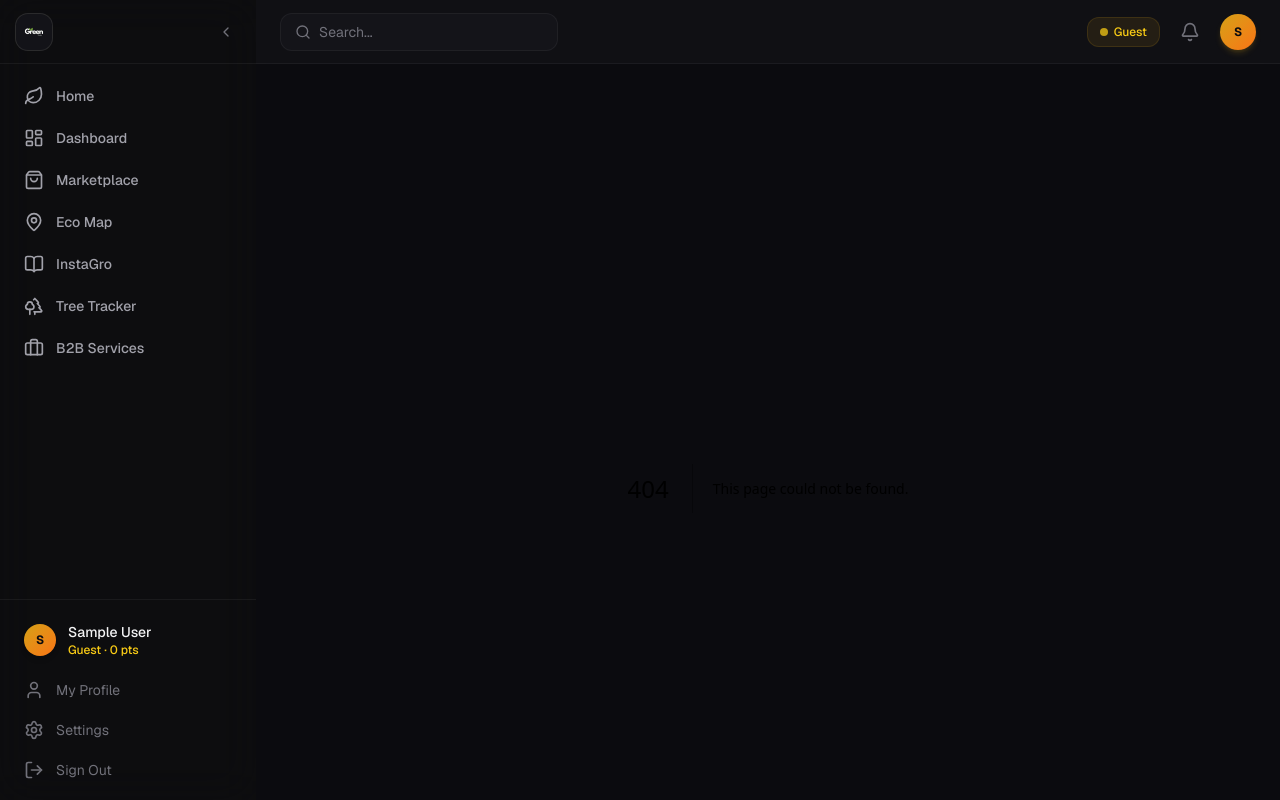
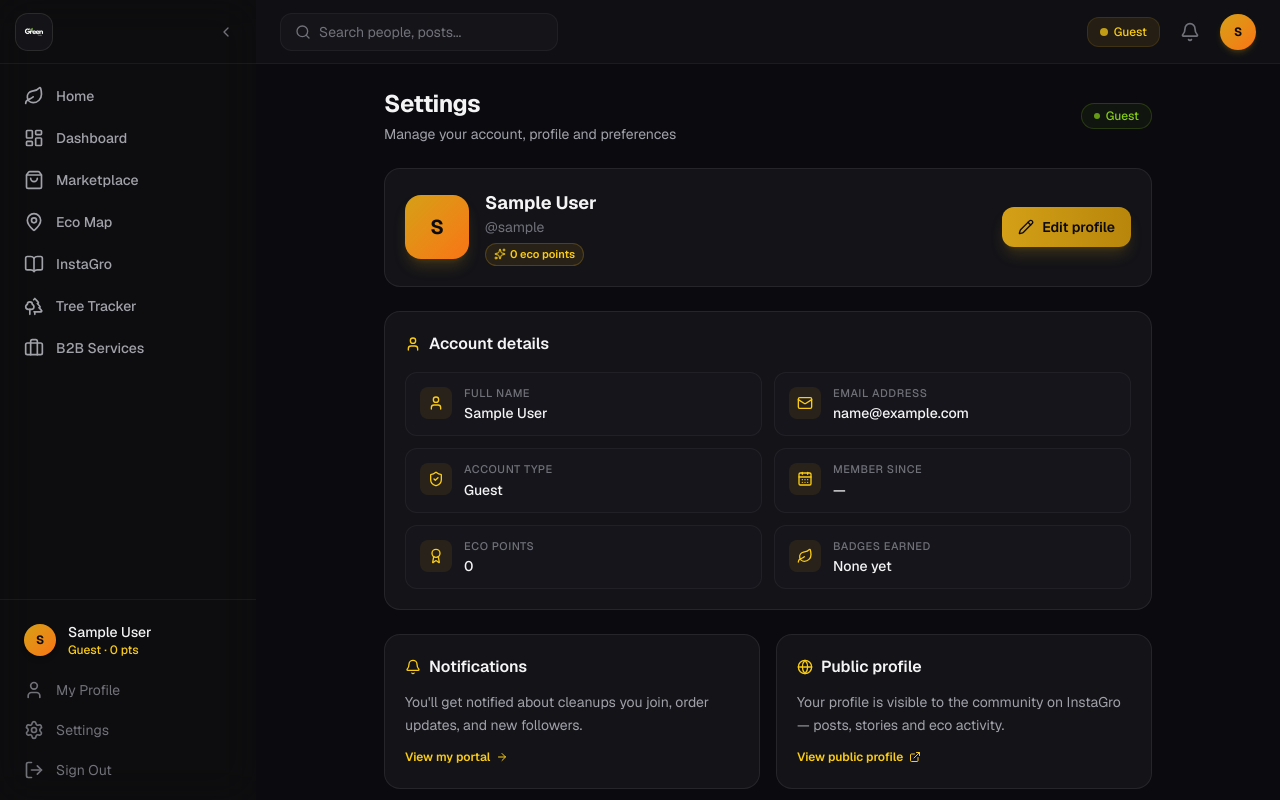
Before and after one commit to stimanios2025S/green-duty, a Next.js app: page /settings in a window 1280 px wide. Before the commit this address had no page. Built offline with nearby package versions, Linux system fonts and the light colour scheme; sample sign-in values are in the browser's storage.

Commit message:
GreenDuty launch: photo upload, cleanup email alerts, WhatsApp/Gmail donations, settings page, global search

```diff
--- a/app/login/page.tsx
+++ b/app/login/page.tsx
@@ -118,7 +118,7 @@ export default function LoginPage() {
         </div>
 
         <p className="relative text-xs text-gd-text-muted">
-          © 2025 GreenDuty Platform · Uniting Agriculture, Technology &amp; Environmental Action
+          © 2026 GreenDuty Platform · Uniting Agriculture, Technology &amp; Environmental Action
         </p>
       </div>
 
--- /dev/null
+++ b/app/settings/page.tsx
@@ -0,0 +1,146 @@
+"use client";
+import { useRef, useState, useEffect } from "react";
+import anime from "animejs";
+import Link from "next/link";
+import { Card } from "@/components/ui/Card";
+import { AnimeWrapper } from "@/components/ui/AnimeWrapper";
+import { ProfileEditor } from "@/components/instagro/ProfileEditor";
+import { useAuth } from "@/lib/auth-context";
+import { ROLE_LABEL } from "@/lib/nav-config";
+import {
+  User as UserIcon, Mail, ShieldCheck, Leaf, Pencil, Globe, Bell,
+  Sparkles, ArrowRight, CalendarDays, Award, MessageCircle, ExternalLink
+} from "lucide-react";
+
+export default function SettingsPage() {
+  const { user } = useAuth();
+  const titleRef = useRef<HTMLDivElement>(null);
+  const [showEditor, setShowEditor] = useState(false);
+
+  useEffect(() => {
+    if (titleRef.current) anime({ targets: titleRef.current, opacity: [0, 1], translateY: [20, 0], duration: 600, easing: "easeOutCubic" });
+  }, []);
+
+  if (!user) return null;
+
+  const type = user.accountType || "guest";
+  const roleLabel = ROLE_LABEL[type] || "Guest";
+  const joined = user.joinedAt ? new Date(user.joinedAt).toLocaleDateString(undefined, { year: "numeric", month: "long", day: "numeric" }) : "—";
+  const myUsername = user.username || user.name?.toLowerCase().replace(/\s+/g, ".") || "you";
+
+  const infoRow = (icon: React.ReactNode, label: string, value: string) => (
+    <div className="flex items-start gap-3 rounded-xl border border-gd-border bg-gd-elevated/40 px-3.5 py-3">
+      <div className="mt-0.5 flex h-8 w-8 flex-shrink-0 items-center justify-center rounded-lg bg-gd-accent-500/10 text-gd-accent-400">{icon}</div>
+      <div className="min-w-0">
+        <p className="text-[11px] font-medium uppercase tracking-wider text-gd-text-muted">{label}</p>
+        <p className="mt-0.5 truncate text-sm font-medium text-gd-text-primary">{value || "—"}</p>
+      </div>
+    </div>
+  );
+
+  return (
+    <div className="mx-auto max-w-3xl space-y-6">
+      <AnimeWrapper animate="fadeIn">
+        <div ref={titleRef} className="flex items-start sm:items-center justify-between flex-col sm:flex-row gap-4">
+          <div>
+            <h1 className="text-2xl font-bold text-gd-text-primary tracking-tight">Settings</h1>
+            <p className="text-sm text-gd-text-secondary mt-1">Manage your account, profile and preferences</p>
+          </div>
+          <span className="inline-flex items-center gap-1.5 rounded-full border border-gd-olive-500/20 bg-gd-olive-500/5 px-3 py-1 text-xs font-medium text-gd-olive-500">
+            <span className="h-1.5 w-1.5 rounded-full bg-gd-olive-500 animate-pulse" /> {roleLabel}
+          </span>
+        </div>
+      </AnimeWrapper>
+
+      {/* Profile card */}
+      <Card>
+        <div className="flex items-center gap-4">
+          <div className="flex h-16 w-16 items-center justify-center overflow-hidden rounded-2xl bg-gradient-to-br from-gd-accent-500 to-gd-ember-500 text-gd-text-inverse text-xl font-bold shadow-lg shadow-gd-accent-500/20">
+            {user.avatarUrl && user.avatarUrl !== "/logo.png" ? (
+              // eslint-disable-next-line @next/next/no-img-element
+              <img src={user.avatarUrl} alt={user.name} className="h-full w-full object-cover" />
+            ) : (
+              user.name?.charAt(0)?.toUpperCase() || "G"
+            )}
+          </div>
+          <div className="min-w-0 flex-1">
+            <h2 className="truncate text-lg font-bold text-gd-text-primary">{user.name}</h2>
+            <p className="truncate text-sm text-gd-text-muted">@{myUsername}</p>
+            <div className="mt-1.5 flex flex-wrap items-center gap-2">
+              <span className="inline-flex items-center gap-1 rounded-full border border-gd-accent-500/25 bg-gd-accent-500/10 px-2 py-0.5 text-[11px] font-semibold text-gd-accent-400">
+                <Sparkles className="h-3 w-3" /> {(user.points || 0).toLocaleString()} eco points
+              </span>
+              {(user.badges || []).slice(0, 3).map(b => (
+                <span key={b} className="rounded-full border border-gd-border bg-gd-elevated px-2 py-0.5 text-[11px] font-medium text-gd-text-secondary">{b}</span>
+              ))}
+            </div>
+          </div>
+          <button
+            onClick={() => setShowEditor(true)}
+            className="flex items-center gap-2 rounded-xl bg-gradient-to-r from-gd-accent-500 to-gd-accent-600 px-4 py-2.5 text-sm font-semibold text-gd-text-inverse shadow-lg shadow-gd-accent-500/20 hover:brightness-110 transition-all"
+          >
+            <Pencil className="h-4 w-4" /> Edit profile
+          </button>
+        </div>
+      </Card>
+
+      {/* Account details */}
+      <Card>
+        <h3 className="mb-4 flex items-center gap-2 font-semibold text-gd-text-primary">
+          <UserIcon className="h-4 w-4 text-gd-accent-400" /> Account details
+        </h3>
+        <div className="grid gap-3 sm:grid-cols-2">
+          {infoRow(<UserIcon className="h-4 w-4" />, "Full name", user.name)}
+          {infoRow(<Mail className="h-4 w-4" />, "Email address", user.email)}
+          {infoRow(<ShieldCheck className="h-4 w-4" />, "Account type", roleLabel)}
+          {infoRow(<CalendarDays className="h-4 w-4" />, "Member since", joined)}
+          {infoRow(<Award className="h-4 w-4" />, "Eco points", (user.points || 0).toLocaleString())}
+          {infoRow(<Leaf className="h-4 w-4" />, "Badges earned", (user.badges || []).length ? user.badges!.join(" · ") : "None yet")}
+        </div>
+      </Card>
+
+      {/* Preferences & links */}
+      <div className="grid gap-4 sm:grid-cols-2">
+        <Card>
+          <h3 className="mb-3 flex items-center gap-2 font-semibold text-gd-text-primary">
+            <Bell className="h-4 w-4 text-gd-accent-400" /> Notifications
+          </h3>
+          <p className="text-sm text-gd-text-secondary leading-relaxed">
+            You&apos;ll get notified about cleanups you join, order updates, and new followers.
+          </p>
+          <Link href="/dashboard" className="mt-3 inline-flex items-center gap-1.5 text-xs font-semibold text-gd-accent-400 hover:text-gd-accent-300 transition-colors">
+            View my portal <ArrowRight className="h-3 w-3" />
+          </Link>
+        </Card>
+        <Card>
+          <h3 className="mb-3 flex items-center gap-2 font-semibold text-gd-text-primary">
+            <Globe className="h-4 w-4 text-gd-accent-400" /> Public profile
+          </h3>
+          <p className="text-sm text-gd-text-secondary leading-relaxed">
+            Your profile is visible to the community on InstaGro — posts, stories and eco activity.
+          </p>
+          <Link href={`/feed/${myUsername}`} className="mt-3 inline-flex items-center gap-1.5 text-xs font-semibold text-gd-accent-400 hover:text-gd-accent-300 transition-colors">
+            View public profile <ExternalLink className="h-3 w-3" />
+          </Link>
+        </Card>
+      </div>
+
+      {/* Support */}
+      <Card>
+        <h3 className="mb-3 flex items-center gap-2 font-semibold text-gd-text-primary">
+          <MessageCircle className="h-4 w-4 text-gd-accent-400" /> Need help?
+        </h3>
+        <p className="text-sm text-gd-text-secondary leading-relaxed">
+          Questions about donations, cleanups or the marketplace? Reach us through the
+          <span className="mx-1 font-medium text-gd-text-primary">Sponsor Trees</span>
+          flow — we reply on WhatsApp or email.
+        </p>
+        <Link href="/tree-tracker" className="mt-3 inline-flex items-center gap-1.5 text-xs font-semibold text-gd-accent-400 hover:text-gd-accent-300 transition-colors">
+          Go to Tree Tracker <ArrowRight className="h-3 w-3" />
+        </Link>
+      </Card>
+
+      <ProfileEditor isOpen={showEditor} onClose={() => setShowEditor(false)} onSaved={() => setShowEditor(false)} />
+    </div>
+  );
+}
--- a/components/instagro/PostCard.tsx
+++ b/components/instagro/PostCard.tsx
@@ -6,6 +6,7 @@ import { useInsta } from "@/lib/instagro-store";
 import { useAuth } from "@/lib/auth-context";
 import { ApiPost } from "@/lib/instagro-api";
 import { MUSIC_TRACKS, playTrack, stopMusic, MusicHandle } from "@/lib/instagro-music";
+import { cn } from "@/lib/utils";
 
 /** Render caption with #hashtags clickable */
 function renderCaption(text: string) {
@@ -27,6 +28,8 @@ export function PostCard({ post }: { post: ApiPost }) {
   const [menuOpen, setMenuOpen] = useState(false);
   const [linkCopied, setLinkCopied] = useState(false);
   const [deleting, setDeleting] = useState(false);
+  const [reported, setReported] = useState(false);
+  const [dismissed, setDismissed] = useState(false);
   const [musicPlaying, setMusicPlaying] = useState(false);
   const [videoMuted, setVideoMuted] = useState(true);
   const musicHandleRef = useRef<MusicHandle | null>(null);
@@ -104,9 +107,6 @@ export function PostCard({ post }: { post: ApiPost }) {
             <div className="absolute right-0 top-9 z-20 w-44 overflow-hidden rounded-xl border border-gd-border bg-gd-card shadow-xl">
               {isMine ? (
                 <>
-                  <button onClick={() => setMenuOpen(false)} className="flex w-full items-center gap-2 px-4 py-2.5 text-sm text-gd-text-secondary hover:bg-gd-elevated transition-colors">
-                    <Link2 className="h-4 w-4" /> Edit post
-                  </button>
                   <button onClick={handleDelete} disabled={deleting} className="flex w-full items-center gap-2 px-4 py-2.5 text-sm text-red-400 hover:bg-gd-elevated transition-colors">
                     <Trash2 className="h-4 w-4" /> {deleting ? "Deleting..." : "Delete post"}
                   </button>
@@ -116,11 +116,25 @@ export function PostCard({ post }: { post: ApiPost }) {
                 </>
               ) : (
                 <>
-                  <button onClick={() => { setMenuOpen(false); alert("Thanks — the post has been reported for review."); }} className="flex w-full items-center gap-2 px-4 py-2.5 text-sm text-red-400 hover:bg-gd-elevated transition-colors">
-                    <Flag className="h-4 w-4" /> Report post
+                  <button
+                    onClick={() => { setMenuOpen(false); setReported(true); }}
+                    disabled={reported}
+                    className={cn(
+                      "flex w-full items-center gap-2 px-4 py-2.5 text-sm transition-colors",
+                      reported ? "text-gd-success cursor-default" : "text-red-400 hover:bg-gd-elevated"
+                    )}
+                  >
+                    {reported ? <Check className="h-4 w-4" /> : <Flag className="h-4 w-4" />} {reported ? "Reported for review" : "Report post"}
                   </button>
-                  <button onClick={() => { setMenuOpen(false); alert("Thanks for the feedback — we'll show fewer posts like this."); }} className="flex w-full items-center gap-2 px-4 py-2.5 text-sm text-gd-text-secondary hover:bg-gd-elevated transition-colors">
-                    <Flag className="h-4 w-4" /> Not interested
+                  <button
+                    onClick={() => { setMenuOpen(false); setDismissed(true); }}
+                    disabled={dismissed}
+                    className={cn(
+                      "flex w-full items-center gap-2 px-4 py-2.5 text-sm transition-colors",
+                      dismissed ? "text-gd-success cursor-default" : "text-gd-text-secondary hover:bg-gd-elevated"
+                    )}
+                  >
+                    {dismissed ? <Check className="h-4 w-4" /> : <Flag className="h-4 w-4" />} {dismissed ? "Hidden from feed" : "Not interested"}
                   </button>
                   <button onClick={copyLink} className="flex w-full items-center gap-2 px-4 py-2.5 text-sm text-gd-text-secondary hover:bg-gd-elevated transition-colors">
                     <Link2 className="h-4 w-4" /> Copy link
--- a/components/layout/Header.tsx
+++ b/components/layout/Header.tsx
@@ -57,10 +57,15 @@ export function Header() {
         <button className="lg:hidden rounded-xl p-2 text-gd-text-muted hover:text-gd-text-secondary hover:bg-gd-elevated transition-colors" onClick={() => setShowMobileMenu(!showMobileMenu)}>
           <Menu className="h-5 w-5" />
         </button>
-        <div className="hidden sm:flex items-center gap-2 rounded-xl border border-gd-border bg-gd-elevated/50 px-3.5 py-2 transition-colors focus-within:border-gd-accent-500/40 focus-within:ring-1 focus-within:ring-gd-accent-500/20">
-          <Search className="h-4 w-4 text-gd-text-muted" />
-          <input type="text" placeholder="Search..." className="w-56 bg-transparent text-sm text-gd-text-primary placeholder-gd-text-muted outline-none" />
-        </div>
+        <button
+          type="button"
+          onClick={() => window.dispatchEvent(new CustomEvent("gd:open-search"))}
+          className="hidden sm:flex items-center gap-2 rounded-xl border border-gd-border bg-gd-elevated/50 px-3.5 py-2 text-gd-text-muted transition-colors hover:border-gd-accent-500/40 hover:text-gd-text-secondary focus-within:border-gd-accent-500/40"
+          title="Search people, posts, hashtags"
+        >
+          <Search className="h-4 w-4" />
+          <span className="w-56 text-left text-sm">Search people, posts...</span>
+        </button>
       </div>
 
       <div className="flex items-center gap-3">
--- a/components/layout/Providers.tsx
+++ b/components/layout/Providers.tsx
@@ -1,10 +1,11 @@
 "use client";
-import { ReactNode, useEffect } from "react";
+import { ReactNode, useEffect, useState } from "react";
 import Link from "next/link";
 import { useRouter, usePathname } from "next/navigation";
 import { Home, Search, PlusSquare, Send, User as UserIcon } from "lucide-react";
 import { Sidebar } from "./Sidebar";
 import { Header } from "./Header";
+import { SearchModal } from "@/components/instagro/SearchModal";
 import { AuthProvider, useAuth } from "@/lib/auth-context";
 
 const PUBLIC_PATHS = ["/login", "/auth/register", "/auth/verify"];
@@ -59,6 +60,14 @@ function Shell({ children }: { children: ReactNode }) {
   const router = useRouter();
   const pathname = usePathname();
   const isPublic = PUBLIC_PATHS.some(p => pathname?.startsWith(p));
+  const [showSearch, setShowSearch] = useState(false);
+
+  // Global search — works from the header search box & mobile nav on ANY page
+  useEffect(() => {
+    const onSearch = () => setShowSearch(true);
+    window.addEventListener("gd:open-search", onSearch);
+    return () => window.removeEventListener("gd:open-search", onSearch);
+  }, []);
 
   // Gate: not logged in + not on a public page → login
   useEffect(() => {
@@ -105,6 +114,7 @@ function Shell({ children }: { children: ReactNode }) {
         <main className={`flex-1 overflow-y-auto bg-gd-base ${isLanding ? "" : "p-6 pb-20 md:pb-6"}`}>{children}</main>
         <MobileNav />
       </div>
+      <SearchModal isOpen={showSearch} onClose={() => setShowSearch(false)} />
     </div>
   );
 }
--- a/components/layout/Sidebar.tsx
+++ b/components/layout/Sidebar.tsx
@@ -101,13 +101,13 @@ export function Sidebar() {
           <User className="h-5 w-5" />
           {!collapsed && <span>My Profile</span>}
         </Link>
-        <button
-          onClick={() => alert("Settings coming soon — check back shortly!")}
+        <Link
+          href="/settings"
           className="flex w-full items-center gap-3 rounded-xl px-3 py-2 text-sm text-gd-text-muted hover:text-gd-text-secondary hover:bg-gd-elevated transition-colors"
         >
           <Settings className="h-5 w-5" />
           {!collapsed && <span>Settings</span>}
-        </button>
+        </Link>
         <button
           onClick={handleLogout}
           className="flex w-full items-center gap-3 rounded-xl px-3 py-2 text-sm text-gd-text-muted hover:text-red-400 hover:bg-red-500/5 transition-colors"
```
